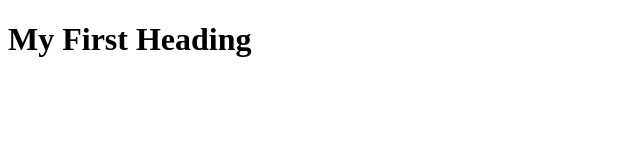
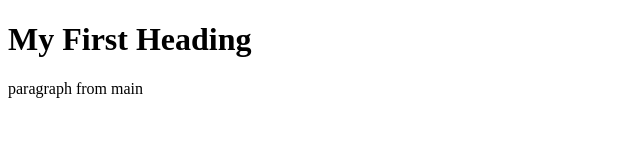
Before and after one commit to lahiruchandika97/RebaseDemo, a plain HTML site: page index.html in a window 1280 px wide. Shown: the whole page, without its empty margins (0-640 px from the left). Drawn offline with Linux system fonts and the light colour scheme.

Commit message:
add paragraph

```diff
--- a/index.html
+++ b/index.html
@@ -5,5 +5,8 @@
   </head>
   <body>
     <h1>My First Heading</h1>
+    <div>
+        <p> paragraph from main </p>
+    </div>
   </body>
 </html>
```
